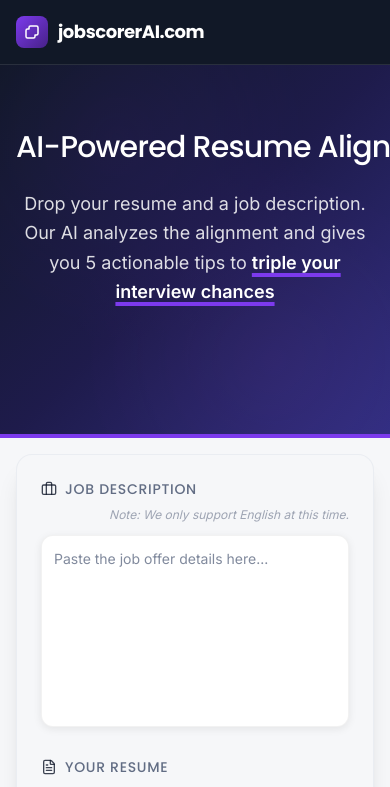
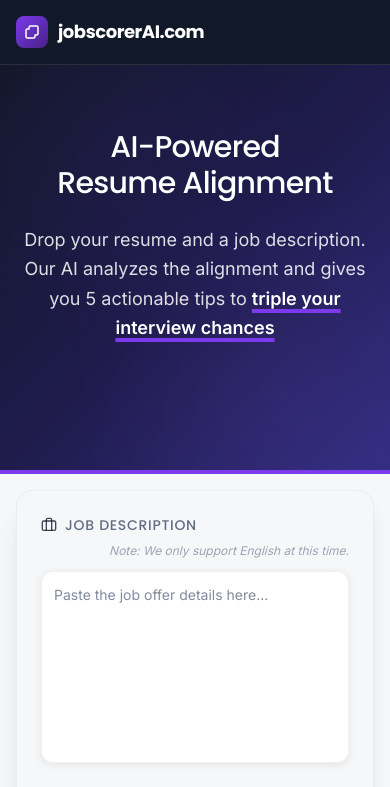
Before and after one commit to watollop/ai-job-matcher, a React (Vite) app: page / in a window 390 px wide. Shown: the top 787 px of the page. Built offline with nearby package versions, Linux system fonts and the light colour scheme; no server answers.

Commit message:
fix(ui): allow hero title to wrap on mobile devices

```diff
--- a/src/App.tsx
+++ b/src/App.tsx
@@ -238,7 +238,7 @@
         {/* Animated glow effect */}
         <div className="absolute inset-0 opacity-30" style={{ background: 'radial-gradient(circle at 30% 20%, hsl(262 83% 58% / 0.2) 0%, transparent 50%), radial-gradient(circle at 70% 80%, hsl(280 70% 60% / 0.2) 0%, transparent 50%)' }}></div>
         <div className="container max-w-5xl mx-auto px-4 md:px-6 text-center space-y-6 relative z-10">
-          <h1 className="text-3xl md:text-6xl font-serif font-medium tracking-tight text-white text-nowrap">
+          <h1 className="text-3xl md:text-6xl font-serif font-medium tracking-tight text-white text-balance">
             AI-Powered Resume Alignment
           </h1>
           <p className="text-lg text-white/85 leading-relaxed font-sans max-w-2xl mx-auto font-light">
```
